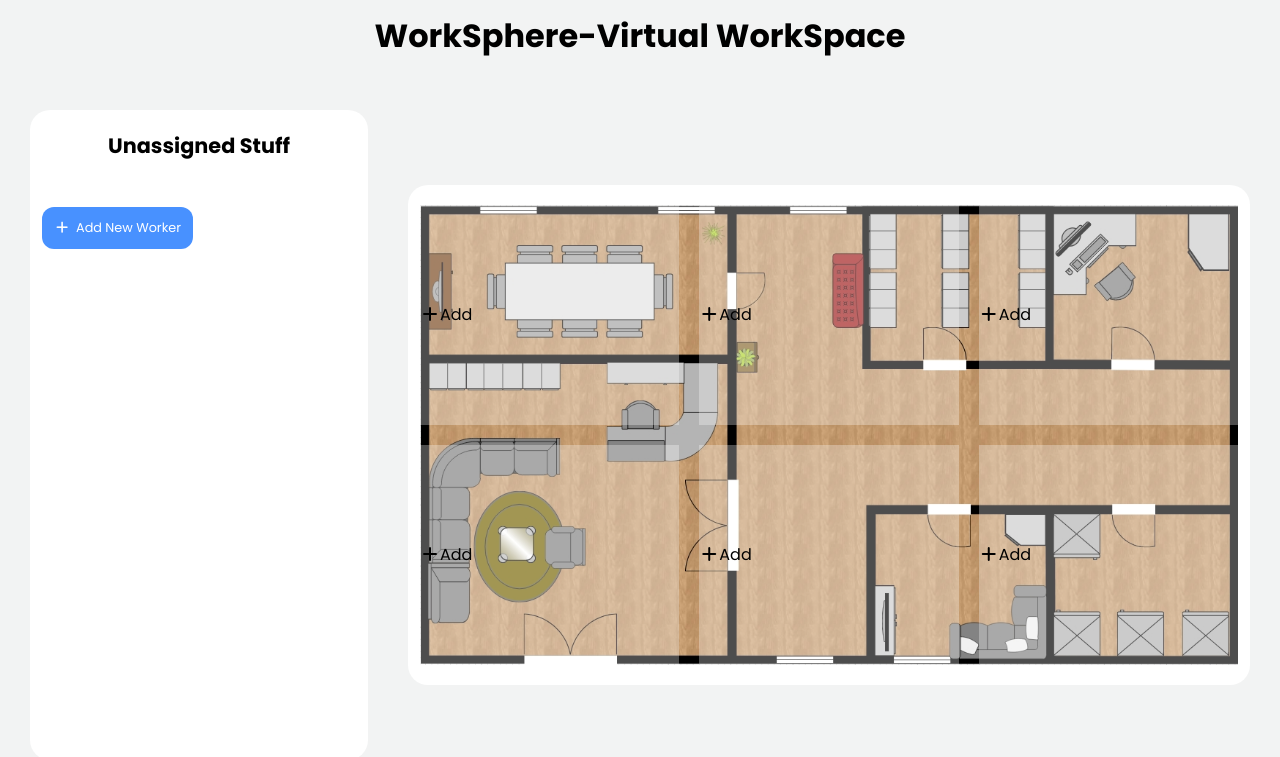
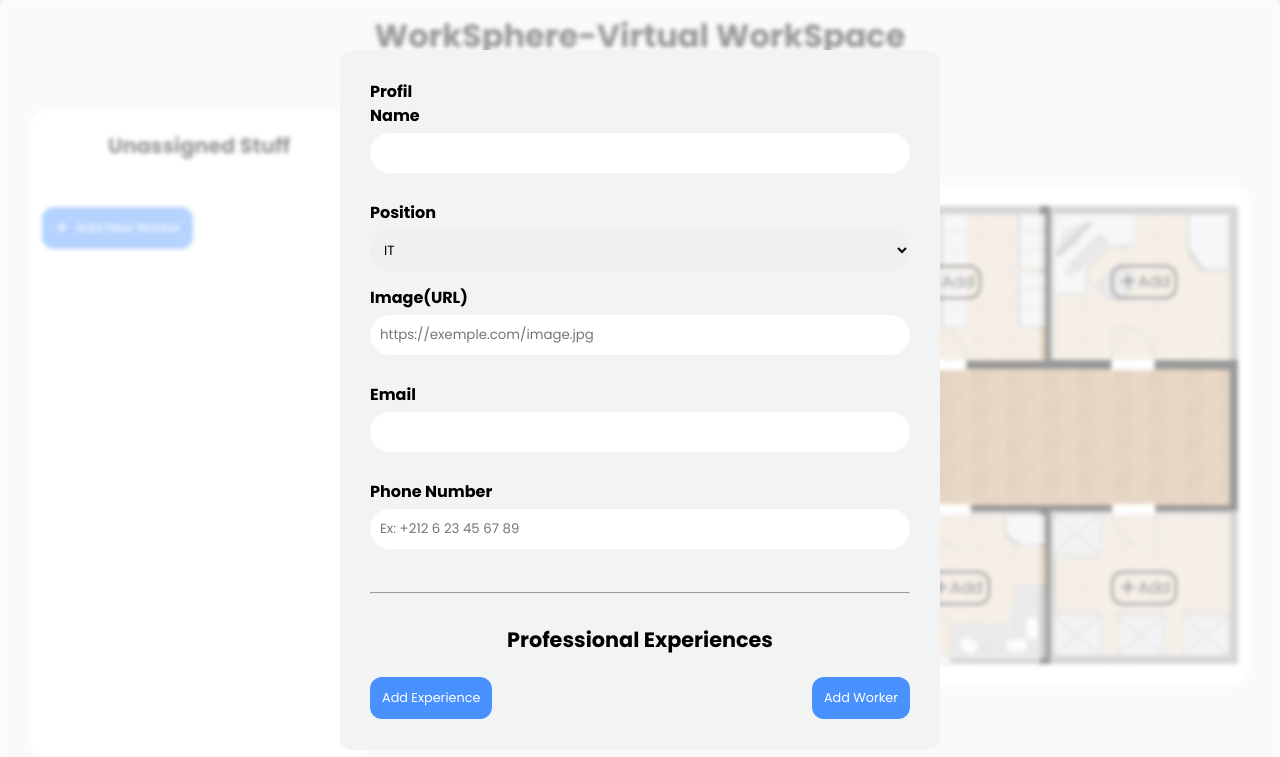
Before and after one commit to alimouad/WorkSphere, a plain HTML site: page index.html in a window 1280 px wide. Both pictures are taken after a click on the button "Add New Worker". Shown: the top 757 px of the page. Drawn offline with Linux system fonts and the light colour scheme.

Commit message:
add style folder

```diff
--- a/style/reference.css
+++ b/style/reference.css
@@ -75,6 +75,7 @@ h3{
   margin: 22px auto;
   font-family: 'poppins';
   text-transform: capitalize;
+  cursor: pointer;
   & span i{
     margin-right: 6px;
   }
--- a/style/style.css
+++ b/style/style.css
@@ -16,20 +16,53 @@
 }
 
 .floorPlan .grid {
-    width: calc(100% - 24px);
-    height: calc(100% - 40px);
+    position: absolute;
     top: 20px;
+    left: 12px;
+    right: 12px;
     bottom: 20px;
-    right: 12px;
-    left: 12px;
-    position: absolute;
+    grid-template-columns: repeat(50, 1fr);
+    grid-template-rows: repeat(20,1fr);
+    gap:10px;
+    overflow: hidden;
     z-index: 1;
-    grid-template-columns: repeat(3, 1fr);
-    grid-template-rows: repeat(2, 1fr);
+}
+
+ .floorPlan .grid div:first-child{
+    grid-column: 1/21;
+    grid-row: 1/8;
+}
+.floorPlan .grid div:nth-child(2){
+     grid-column: 28/40;
+     grid-row: 1/8;
+}
+.floorPlan .grid div:nth-child(3){
+     grid-column: 40/53;
+     grid-row: 1/8;
+}
+.floorPlan .grid div:nth-child(4){
+     grid-column: 1/21;
+     grid-row: 8/21;
+}
+.floorPlan .grid div:nth-child(5){
+     grid-column: 29/40;
+     grid-row: 14/21;
+}
+.floorPlan .grid div:last-child{
+     grid-column: 40/53;
+     grid-row: 14/21;
 }
 
 .floorPlan .grid div {
-    background: rgba(255, 255, 255, 0.3);
+    background-color: rgba(255, 255, 255, 0.6);
+    opacity: 1;
+    display: flex;
+    justify-content: center;
+}
+.floorPlan .grid div span{
+    border-radius: 12px;
+    padding: 3px 5px;
+    border: 2px solid #000;
 }
 
 
@@ -43,3 +76,116 @@
 .workers{
     padding: 12px ;
 }
+
+
+
+/* form---------- */
+.form-container {
+    display: none;
+    border-radius: 8px;
+    backdrop-filter: blur(2px);
+    box-shadow: 0 4px 15px rgba(0, 0, 0, 0.1);
+    width: 100vw;
+    position: absolute;
+    background-color: rgba(255, 255, 255, 0.6);
+    z-index: 23;
+    align-items: center;
+    justify-content: center;
+    inset: 0;
+}
+.form-container.show{
+    display: flex ;
+}
+
+.formDiv {
+    border-radius: 12px;
+    background-color: var(--bg-color);
+    width: 600px;
+    padding: 30px;
+    height: 700px;
+    overflow: scroll;
+}
+
+.form-group {
+    margin-bottom: 15px;
+}
+
+label {
+    display: block;
+    margin-bottom: 5px;
+    font-weight: bold;
+    color: var(--dark-color);
+}
+
+input[type="text"],
+input[type="email"],
+input[type="tel"],
+input[type="url"],
+select {
+    width: 100%;
+    padding: 10px;
+    border: 1px solid var(--border-color);
+    border-radius: 24px;
+    font-family: 'poppins';
+    transition: border-color 0.3s;
+}
+
+input:focus {
+    border-color: var(--primary-color);
+    outline: none;
+}
+
+
+.form-group.success input {
+    border:2px solid  #09c372;
+}
+
+.form-group.error input {
+    border:2px solid #ff3860 ;
+}
+.form-group .error {
+    color: #ff3860;
+    font-size: 12px;
+    height: 13px;
+}
+
+/* --- SECTION EXPÉRIENCES --- */
+.experience-section {
+    padding: 15px;
+    border: 1px solid var(--border-color);
+    border-radius: 4px;
+    margin-top: 10px;
+    background-color: #f9f9f9; /* Légèrement différent pour la clarté */
+}
+
+.experience-header {
+    display: flex;
+    justify-content: space-between;
+    align-items: center;
+}
+
+/* --- BOUTONS --- */
+
+.btn-remove {
+    background-color: #ff4848;
+    color: var(--light-color);
+    border: none;
+    padding: 10px;
+    border-radius: 4px;
+    font-family: 'poppins';
+    cursor: pointer;
+    font-size: 14px;
+    transition: background-color 0.3s;
+}
+
+.btn-remove:hover {
+    background-color: #cc3a3a;
+}
+
+.exp-row {
+    display: flex;
+    gap: 15px;
+}
+.exp-row .form-group {
+    flex: 1;
+}
```
